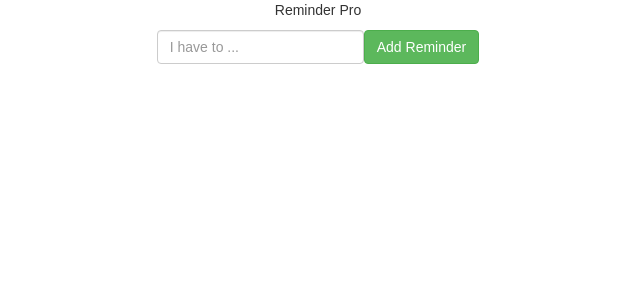
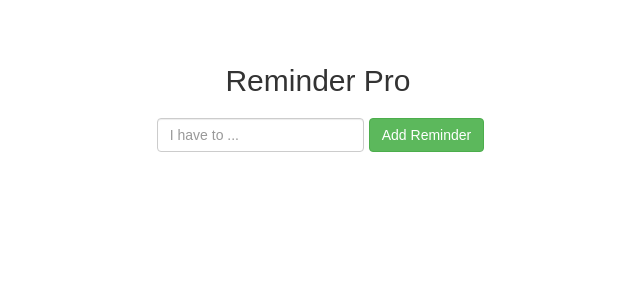
Before and after one commit to LilianKalkman/ReminderApp, a React (Create React App) app: page / in a window 1280 px wide. Shown: the top 300 px of the page, without its empty margins (322-962 px from the left). Built offline with nearby package versions, Linux system fonts and the light colour scheme.

Commit message:
beetje styling

```diff
--- a/src/App.css
+++ /dev/null
@@ -1,3 +0,0 @@
-.App {
-  text-align: center;
-}
--- a/src/App.js
+++ b/src/App.js
@@ -1,5 +1,4 @@
 import React, { Component } from 'react';
-import './App.css';
 import { addReminder } from './actions/index';
 import { connect } from 'react-redux';
 import Reminders from './components/Reminders';
@@ -16,13 +15,14 @@ class App extends Component {
           Reminder Pro
         </div>
         <Reminders />
-        <div className="form-inline">
+        <div className="form-inline reminder-form">
           <div className="form-group">
             <input
               type="text"
               className="form-control"
               placeholder="I have to ... "
-              onChange={(event) => this.setState({input: event.target.value})}/>
+              onChange={(event) => this.setState({input: event.target.value})}
+              />
           </div>
           <button
             className="btn btn-success"
--- a/src/index.css
+++ b/src/index.css
@@ -1,5 +1,25 @@
 body {
-  margin: 0;
-  padding: 0;
+  margin: 20px;
+  padding: 20px;
   font-family: sans-serif;
 }
+
+.App {
+  display: flex;
+  flex-direction: column;
+  align-content: center;
+  padding-top: 20px;
+}
+
+.title {
+  text-align: center;
+  font-size: 30px;
+}
+
+input {
+  margin: 5px;
+}
+
+.reminder-form {
+  text-align: center;
+}
```
